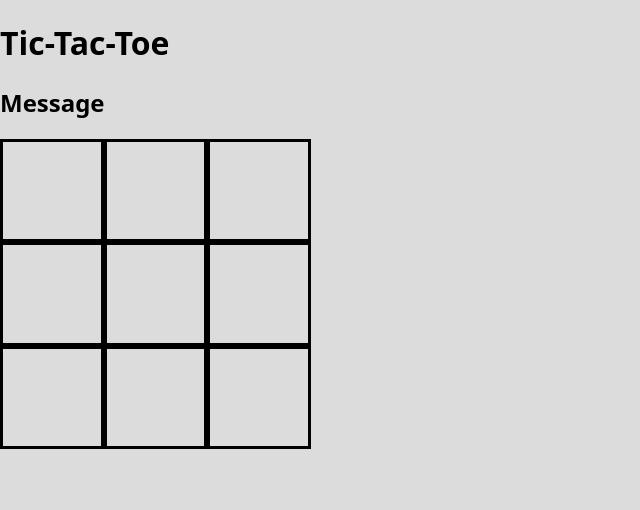
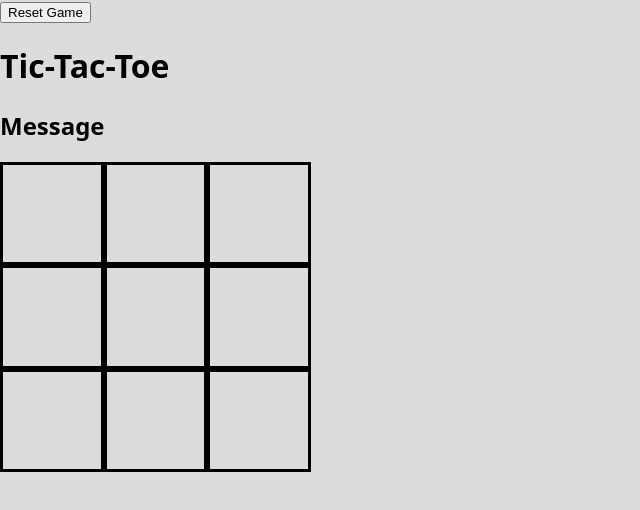
Before and after one commit to jillybean2006/javascript-browser--game-tic-tac-toe-lab, a plain HTML site: page index.html in a window 1280 px wide. Shown: the whole page, without its empty margins (0-640 px from the left). Drawn offline with Linux system fonts and the light colour scheme.

Commit message:
Add reset button to Tic-Tac-Toe game

```diff
--- a/index.html
+++ b/index.html
@@ -8,6 +8,7 @@
   <title>Tic-Tac-Toe</title>
 </head>
 <body>
+  <button id="reset-button">Reset Game</button>
   <h1>Tic-Tac-Toe</h1>
   <h2 id="message">Message</h2>
 
```
